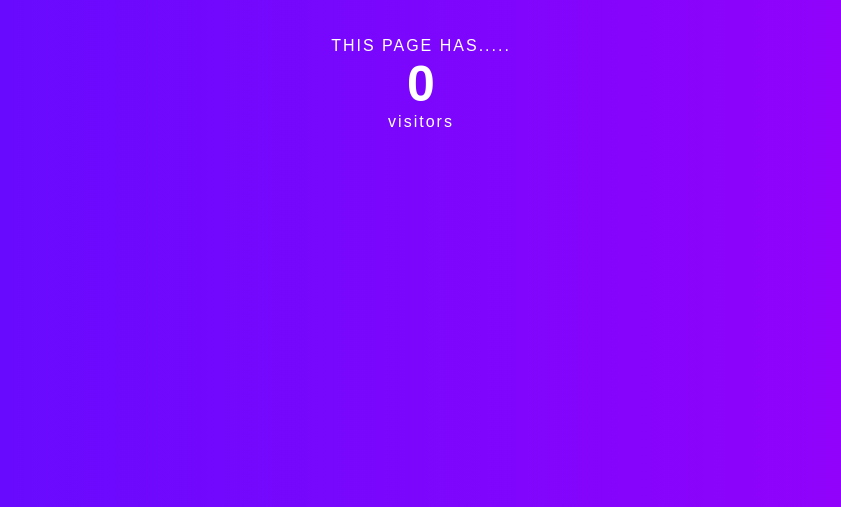
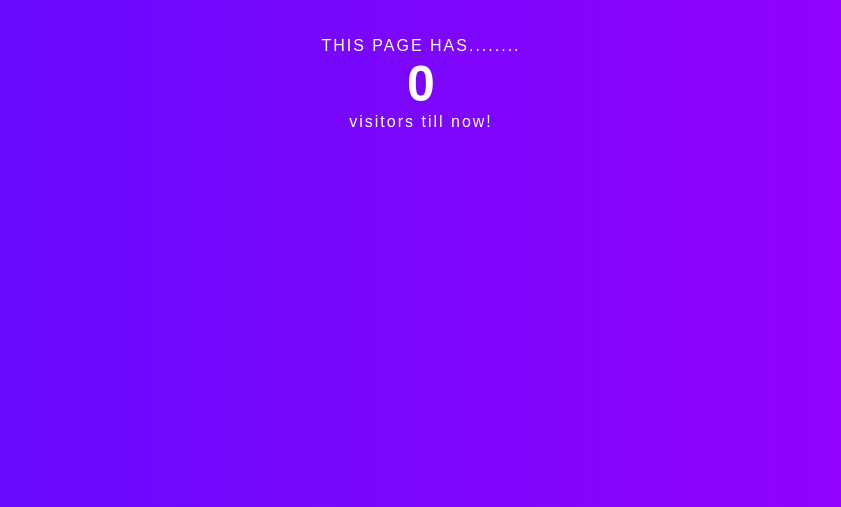
Before and after one commit to aroma-sketch/Visitors-count-, a plain HTML site: page index.html in a window 1280 px wide. Shown: the part 293-800 px from the top of the page, without its empty margins (219-1060 px from the left). Drawn offline with Linux system fonts and the light colour scheme; no server answers; a web font is replaced by a local one.

Commit message:
modified

```diff
--- a/index.html
+++ b/index.html
@@ -15,9 +15,9 @@
     <span  className="logo-name">Aroma gupta</span>
     <span >/&gt;</span>
 </div>
-    <p> THIS PAGE HAS.....</p>
+    <p> THIS PAGE HAS........</p>
     <h1 id="count">0</h1>
-                <p>visitors</p>
+                <p>visitors till now!</p>
 
 </body>
 <script src="index.js"></script>
```
